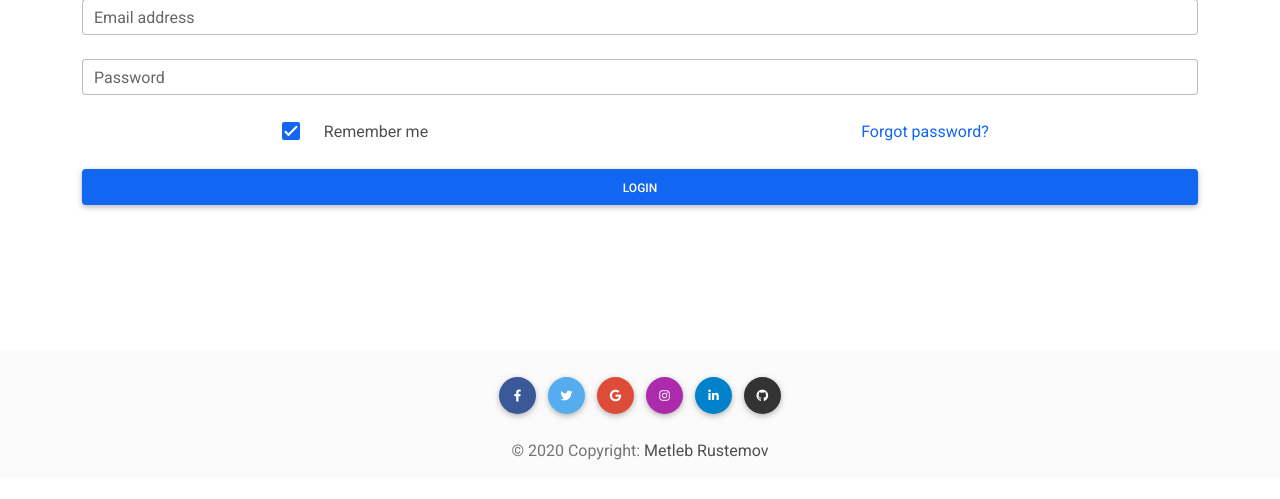
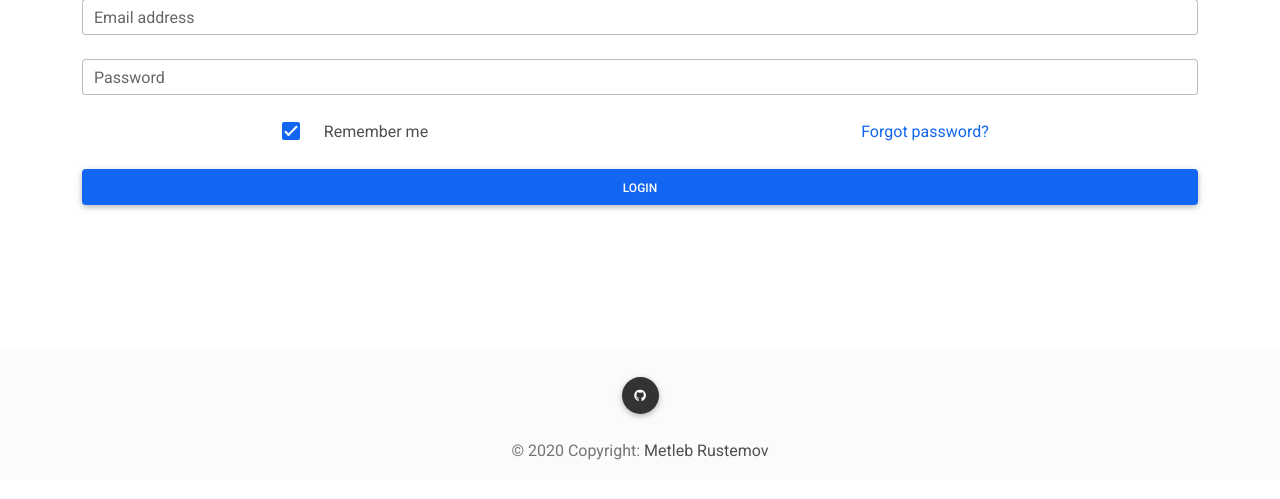
Before and after one commit to Metleb1996/W2Blog, a Flask app: page /lr in a window 1280 px wide. Shown: the part 174-673 px from the top of the page. Run offline with Flask 2, Linux system fonts and the light colour scheme; some libraries are stand-ins or nearby versions.

Commit message:
Included social button file

```diff
--- a/templates/base.html
+++ b/templates/base.html
@@ -1,3 +1,4 @@
+{% import 'socialbuttons.html' as socialbuttons -%}
 <!DOCTYPE html>
 <html lang="en">
 
@@ -115,28 +116,7 @@
     <div class="container p-4 pb-0">
       <!-- Section: Social media -->
       <section class="mb-1">
-        <!-- Facebook -->
-        <a class="btn btn-primary btn-floating m-1" style="background-color: #3b5998;" href="#!" role="button"><i
-            class="fab fa-facebook-f"></i></a>
-
-        <!-- Twitter -->
-        <a class="btn btn-primary btn-floating m-1" style="background-color: #55acee;" href="#!" role="button"><i
-            class="fab fa-twitter"></i></a>
-
-        <!-- Google -->
-        <a class="btn btn-primary btn-floating m-1" style="background-color: #dd4b39;" href="#!" role="button"><i
-            class="fab fa-google"></i></a>
-
-        <!-- Instagram -->
-        <a class="btn btn-primary btn-floating m-1" style="background-color: #ac2bac;" href="#!" role="button"><i
-            class="fab fa-instagram"></i></a>
-
-        <!-- Linkedin -->
-        <a class="btn btn-primary btn-floating m-1" style="background-color: #0082ca;" href="#!" role="button"><i
-            class="fab fa-linkedin-in"></i></a>
-        <!-- Github -->
-        <a class="btn btn-primary btn-floating m-1" style="background-color: #333333;" href="#!" role="button"><i
-            class="fab fa-github"></i></a>
+        {{socialbuttons.circle_social("github", "https:/github.com/Metleb1996/W2Blog")}}
       </section>
       <!-- Section: Social media -->
     </div>
```
